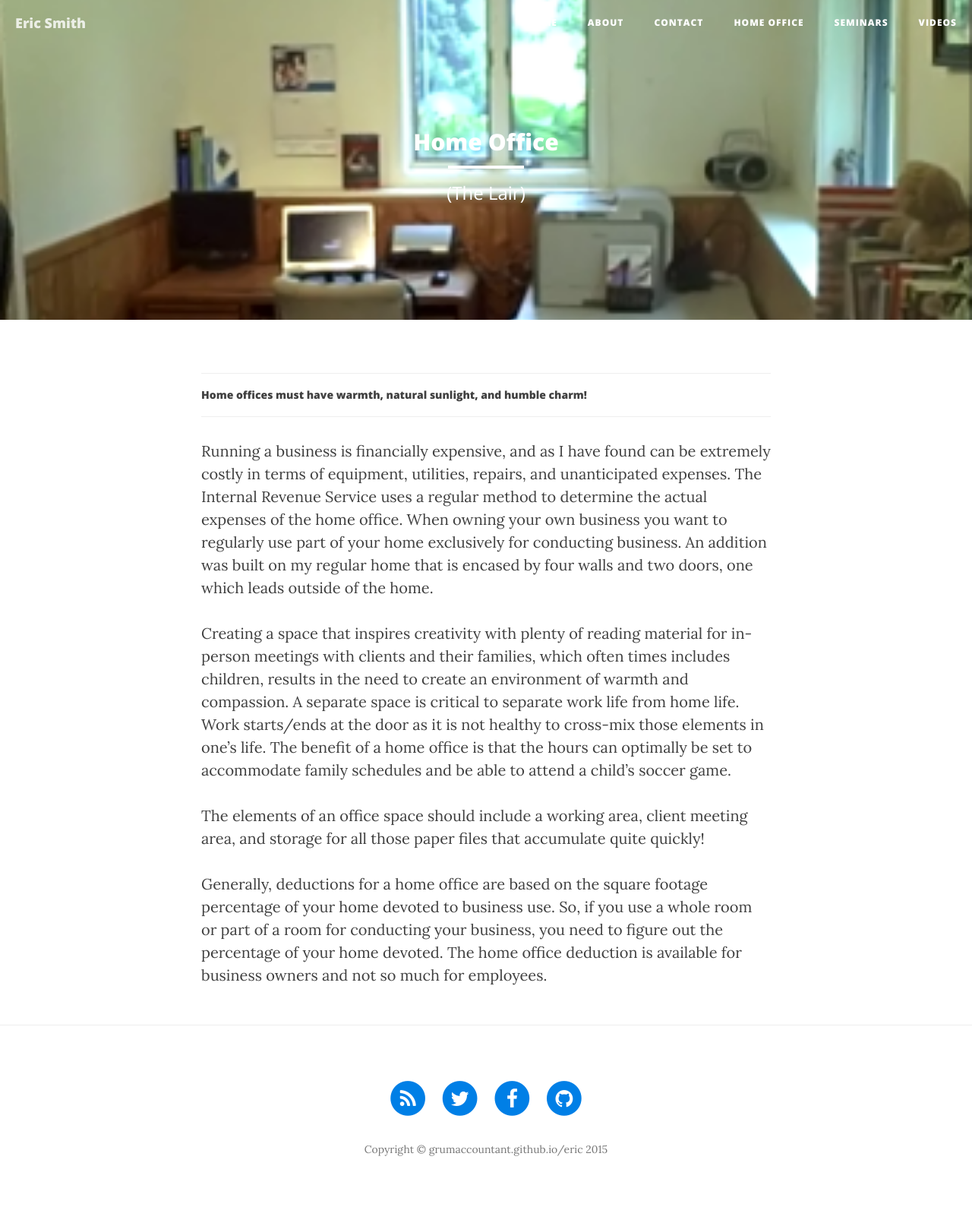
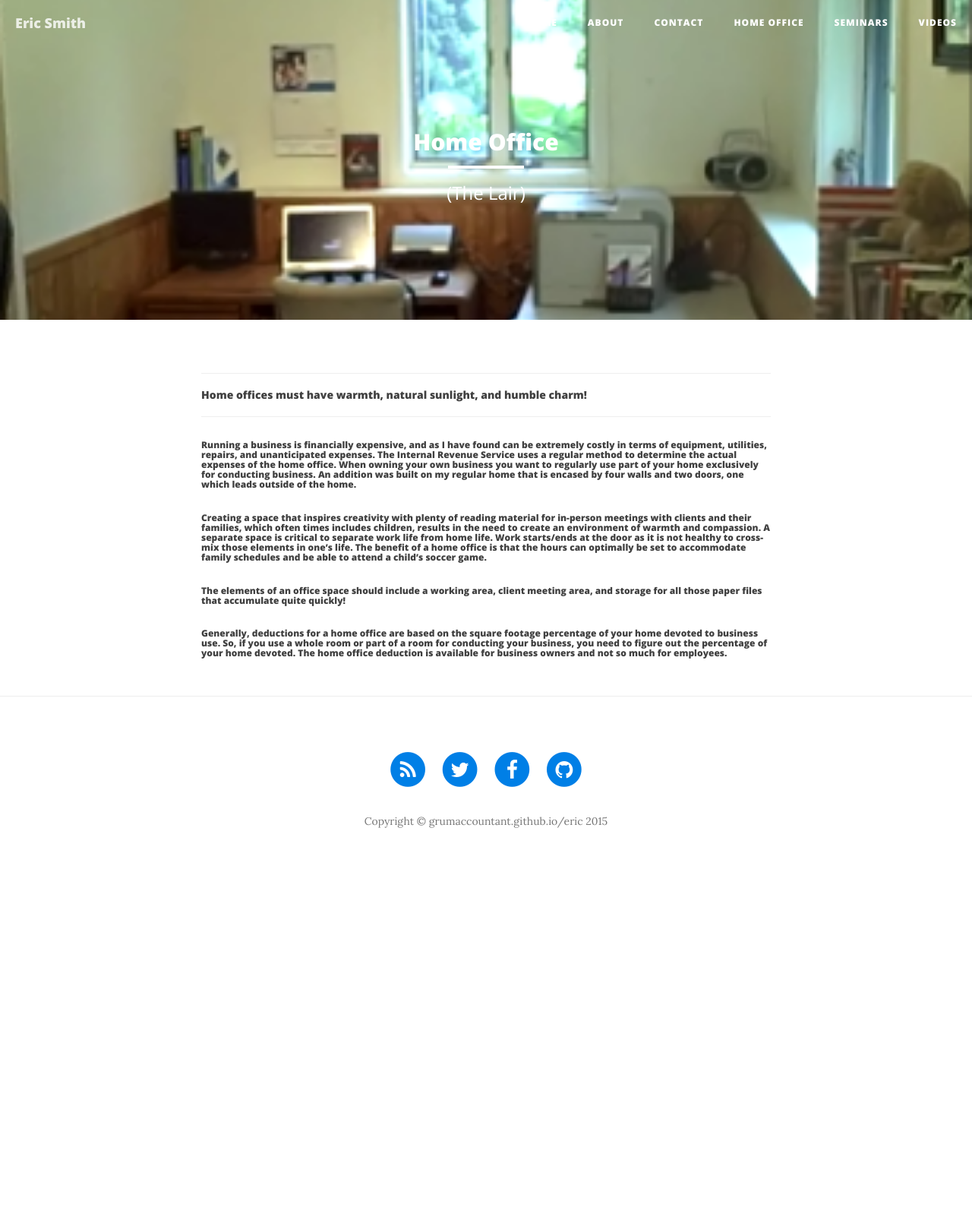
Before and after one commit to grumaccountant/eric, a Jekyll site: the page built from office.html, in a window 1280 px wide. Shown: the whole page at 76% size. Built offline with Jekyll 4.4.1, drawn with Linux system fonts in a browser that asks for light colours; nearby versions of some CDN libraries; after the commit the page ends 1157 px from its top, so only the background shows below that.

Commit message:
Update office.html

```diff
--- a/office.html
+++ b/office.html
@@ -9,14 +9,14 @@ header-img: "img/HO1.png"
   <div class="row">
     <div class="col-xs-13">
 <hr>
-<h5>Home offices must have warmth, natural sunlight, and humble charm!<hr></h5>
-<p><p>
+<h5><b></b>Home offices must have warmth, natural sunlight, and humble charm!</b></h5><hr>
+<p><p><h6>
 Running a business is financially expensive, and as I have found can be extremely costly in terms of equipment, utilities, repairs, and unanticipated expenses.  The Internal Revenue Service uses a regular method to determine the actual expenses of the home office.  When owning your own business you want to regularly use part of your home exclusively for conducting business.  An addition was built on my regular home that is encased by four walls and two doors, one which leads outside of the home.
-<p><p>
+</h6><p><p><h6>
 Creating a space that inspires creativity with plenty of reading material for in-person meetings with clients and their families, which often times includes children, results in the need to create an environment of warmth and compassion.  A separate space is critical to separate work life from home life.  Work starts/ends at the door as it is not healthy to cross-mix those elements in one’s life.  The benefit of a home office is that the hours can optimally be set to accommodate family schedules and be able to attend a child’s soccer game.
-<p><p>
+</h6><p><p><h6>
 The elements of an office space should include a working area, client meeting area, and storage for all those paper files that accumulate quite quickly!
-<p><p>
+</h6><p><p><h6>
 Generally, deductions for a home office are based on the square footage percentage of your home devoted to business use. So, if you use a whole room or part of a room for conducting your business, you need to figure out the percentage of your home devoted.  The home office deduction is available for business owners and not so much for employees.
 
 
```
